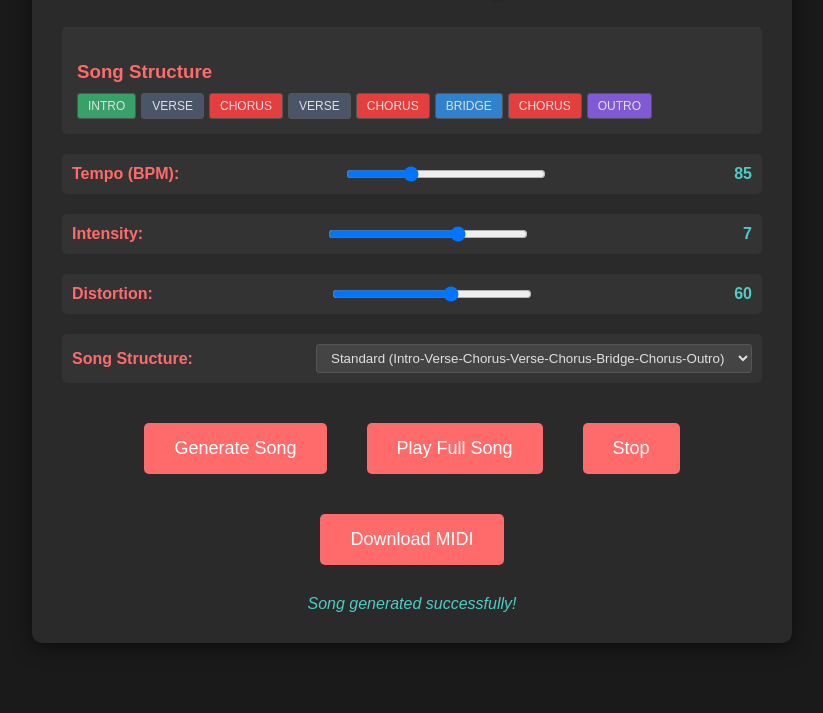
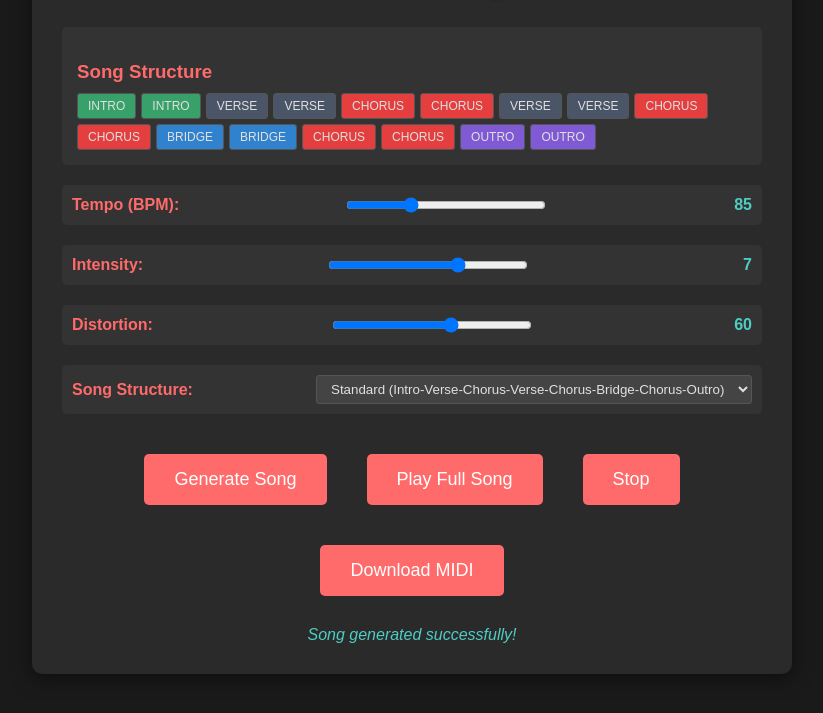
Before and after one commit to cschladetsch/JsIndustrialProducer, a plain HTML site: page IndustrialMIDICreator.html in a window 1280 px wide. Shown: the part 111-824 px from the top of the page, without its empty margins (228-1051 px from the left). Drawn offline with Linux system fonts and the light colour scheme.

Commit message:
Make songs full-length with extended structures
- Doubled or tripled most sections for realistic song lengths
- Added pre-chorus sections for more dynamic arrangements
- Increased bars per section from 2-4 to 8 bars (4 for pre-chorus)
- Updated all song structures to include more repetitions
- Industrial structure now ~3-4 minutes when played
- Added pre-chorus patterns for both bass and lead tracks

Songs now play for 2.5-4 minutes depending on structure and tempo.

```diff
--- a/IndustrialMIDICreator.html
+++ b/IndustrialMIDICreator.html
@@ -157,6 +157,10 @@
             background-color: #805ad5;
         }
 
+        .section-block.pre-chorus {
+            background-color: #d69e2e;
+        }
+
         .playing {
             animation: pulse 1s infinite;
         }
@@ -245,12 +249,22 @@
         let currentBeat = 0;
         let songSections = [];
 
-        // Song structure definitions
+        // Song structure definitions - Full length songs
         const structures = {
-            standard: ['intro', 'verse', 'chorus', 'verse', 'chorus', 'bridge', 'chorus', 'outro'],
-            simple: ['verse', 'chorus', 'verse', 'chorus'],
-            extended: ['intro', 'verse', 'chorus', 'verse', 'chorus', 'chorus', 'bridge', 'chorus', 'chorus', 'outro'],
-            industrial: ['intro', 'intro', 'verse', 'verse', 'chorus', 'verse', 'bridge', 'chorus', 'outro', 'outro']
+            standard: ['intro', 'intro', 'verse', 'verse', 'chorus', 'chorus', 'verse', 'verse', 'chorus', 'chorus', 'bridge', 'bridge', 'chorus', 'chorus', 'outro', 'outro'],
+            simple: ['intro', 'verse', 'verse', 'chorus', 'chorus', 'verse', 'verse', 'chorus', 'chorus', 'outro'],
+            extended: ['intro', 'intro', 'verse', 'verse', 'pre-chorus', 'chorus', 'chorus', 'verse', 'verse', 'pre-chorus', 'chorus', 'chorus', 'bridge', 'bridge', 'chorus', 'chorus', 'chorus', 'outro', 'outro'],
+            industrial: ['intro', 'intro', 'intro', 'verse', 'verse', 'verse', 'chorus', 'chorus', 'verse', 'verse', 'bridge', 'bridge', 'bridge', 'chorus', 'chorus', 'outro', 'outro', 'outro']
+        };
+
+        // Bars per section (increased for full-length song)
+        const barsPerSection = {
+            intro: 8,
+            verse: 8,
+            'pre-chorus': 4,
+            chorus: 8,
+            bridge: 8,
+            outro: 8
         };
 
         // Update slider values
@@ -360,7 +374,7 @@
 
             sections.forEach(section => {
                 const pattern = getBassPattern(section, intensity);
-                const barsInSection = section === 'bridge' ? 2 : 4;
+                const barsInSection = barsPerSection[section] || 8;
 
                 for (let bar = 0; bar < barsInSection; bar++) {
                     pattern.forEach(note => {
@@ -409,7 +423,7 @@
 
             sections.forEach(section => {
                 const pattern = getLeadPattern(section, intensity);
-                const barsInSection = section === 'bridge' ? 2 : 4;
+                const barsInSection = barsPerSection[section] || 8;
 
                 for (let bar = 0; bar < barsInSection; bar++) {
                     pattern.forEach(note => {
@@ -480,6 +494,16 @@
                     { pitch: 36, velocity: 85, duration: 0.5 },
                     { pitch: 36, velocity: 80, duration: 0.5 }
                 ],
+                'pre-chorus': [
+                    { pitch: 36, velocity: 75, duration: 0.5 },
+                    { pitch: 41, velocity: 70, duration: 0.5 },
+                    { pitch: 43, velocity: 75, duration: 0.5 },
+                    { pitch: 48, velocity: 70, duration: 0.5 },
+                    { pitch: 43, velocity: 75, duration: 0.5 },
+                    { pitch: 41, velocity: 70, duration: 0.5 },
+                    { pitch: 36, velocity: 75, duration: 0.5 },
+                    { pitch: 36, velocity: 70, duration: 0.5 }
+                ],
                 bridge: [
                     { pitch: 41, velocity: 70, duration: 1 },
                     { pitch: 43, velocity: 65, duration: 1 },
@@ -521,6 +545,16 @@
                     { pitch: 65, velocity: 75, duration: 0.5 },
                     { pitch: 67, velocity: 85, duration: 1 },
                     { pitch: 70, velocity: 80, duration: 1 }
+                ],
+                'pre-chorus': [
+                    { pitch: 63, velocity: 65, duration: 0.5 },
+                    { pitch: 65, velocity: 70, duration: 0.5 },
+                    { pitch: 67, velocity: 65, duration: 0.5 },
+                    { pitch: 70, velocity: 70, duration: 0.5 },
+                    { pitch: 67, velocity: 75, duration: 0.5 },
+                    { pitch: 65, velocity: 70, duration: 0.5 },
+                    { pitch: 63, velocity: 65, duration: 0.5 },
+                    { pitch: 60, velocity: 70, duration: 0.5 }
                 ],
                 bridge: [
                     { pitch: 65, velocity: 70, duration: 1 },
@@ -570,8 +604,9 @@
             // Calculate total beats for the full song
             let maxBeats = 0;
             songSections.forEach(section => {
-                // Bridge sections are 2 bars (8 beats), others are 4 bars (16 beats)
-                maxBeats += (section === 'bridge' ? 8 : 16);
+                // Get bars for this section type
+                const bars = barsPerSection[section] || 8;
+                maxBeats += bars * 4; // 4 beats per bar
             });
 
             playbackInterval = setInterval(() => {
@@ -591,7 +626,8 @@
                 document.getElementById('progressFill').style.width = progress + '%';
 
                 // Move to next section
-                if (currentBeat >= (section === 'bridge' ? 8 : 16)) {
+                const sectionBeats = (barsPerSection[section] || 8) * 4;
+                if (currentBeat >= sectionBeats) {
                     currentBeat = 0;
                     currentSection++;
                 }
```
